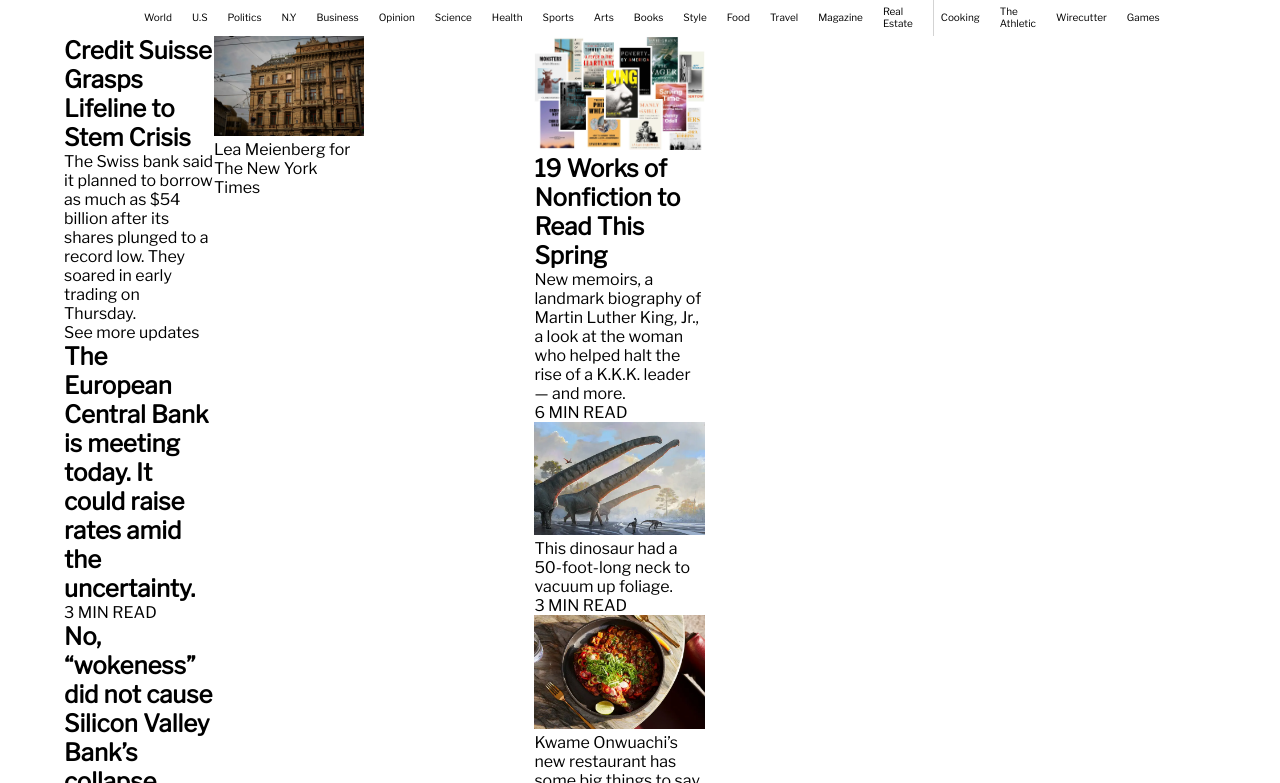
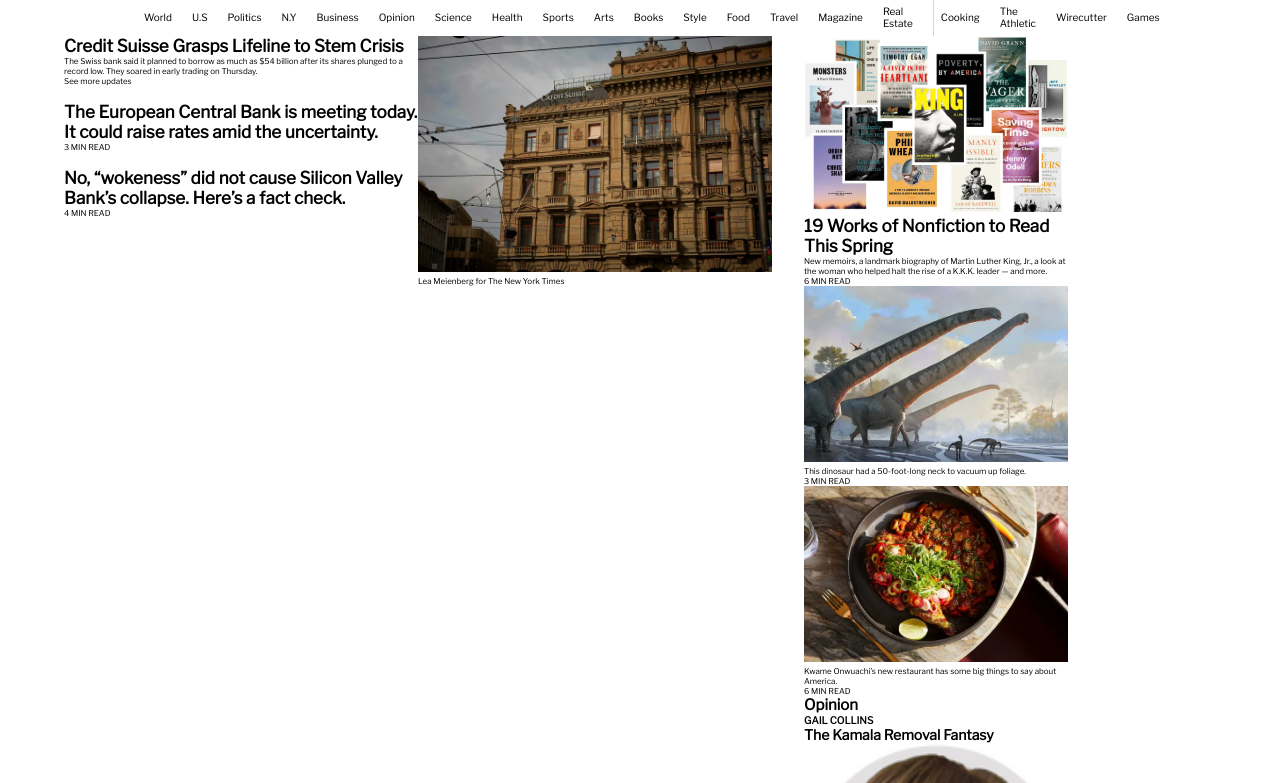
Before and after one commit to marialoudiaz/NYT_clone, a plain HTML site: page index.html in a window 1280 px wide. Shown: the part 160-943 px from the top of the page. Drawn offline with nearby package versions, Linux system fonts and the light colour scheme.

Commit message:
main grid structures to place left and right columns

```diff
--- a/index.html
+++ b/index.html
@@ -165,7 +165,7 @@
 </section>
 
 
-<section class="right"></section>
+<section class="right">
   <!--Right column-->
     <section class="right-col">
       <aside class="Rightbox1">
--- a/style.css
+++ b/style.css
@@ -129,16 +129,33 @@
 body{
   font-family: 'Libre Franklin';
 }
+h1{
+  font-size: 18px;
+}
+
+h2{
+  font-size: 17px;
+}
+
+h3{
+  font-size: 15px;
+}
+
+p{
+  font-size: 8px;
+}
 
 .main-col3{
   display: grid;
-  grid-template-columns: repeat(6, 1fr);
+  grid-template-columns: repeat(8, 1fr);
   grid-template-rows: repeat(6, 1fr);
+  grid-column-gap: 2em;
 }
 
 .left{
   display: flex;
   flex-direction: column;
+  grid-column-end: span 5;
 }
 
 /***************************** FIRST BLOC OF LEFT COLUMN **************************/
@@ -151,13 +168,16 @@
 .one{
 display: flex;
 flex-direction: column;
+gap: 1em;
 }
 
 /***************************** RIGHT COLUMN **************************/
 .right{
   display: grid;
   grid-template-columns: 1fr;
-  grid-template-rows: repeat(10, 1fr);
+  grid-template-rows: repeat(3, 1fr);
+  grid-column-end: span 2;
+
 }
 
 .right-col{
@@ -165,6 +185,12 @@
   flex-direction: column;
 }
 
+.names{
+  font-size: 10px;
+}
+.opinion-titles{
+  font-size: 14px;
+}
 
 
 /***************************** FOOTER **************************/
```
